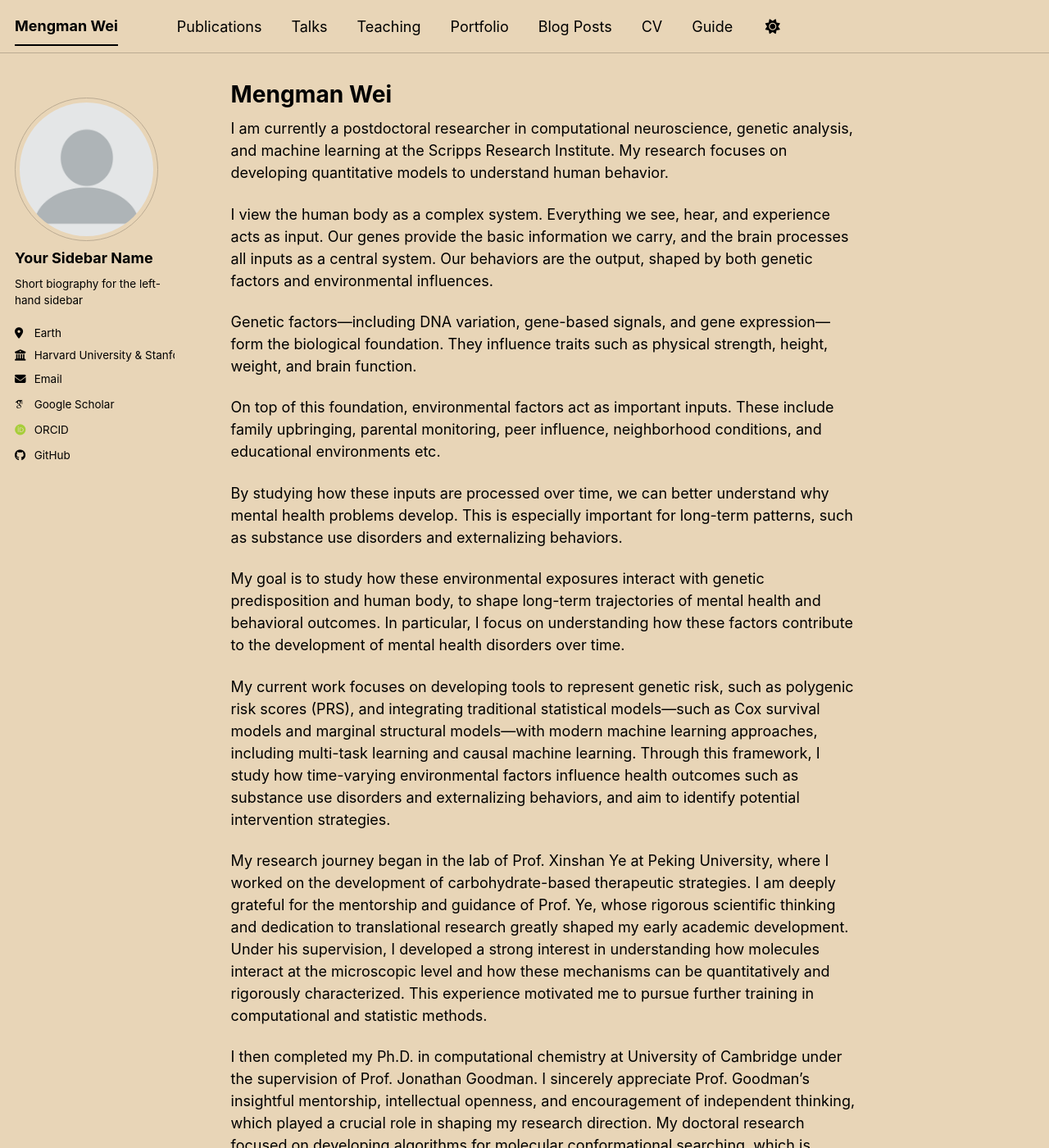
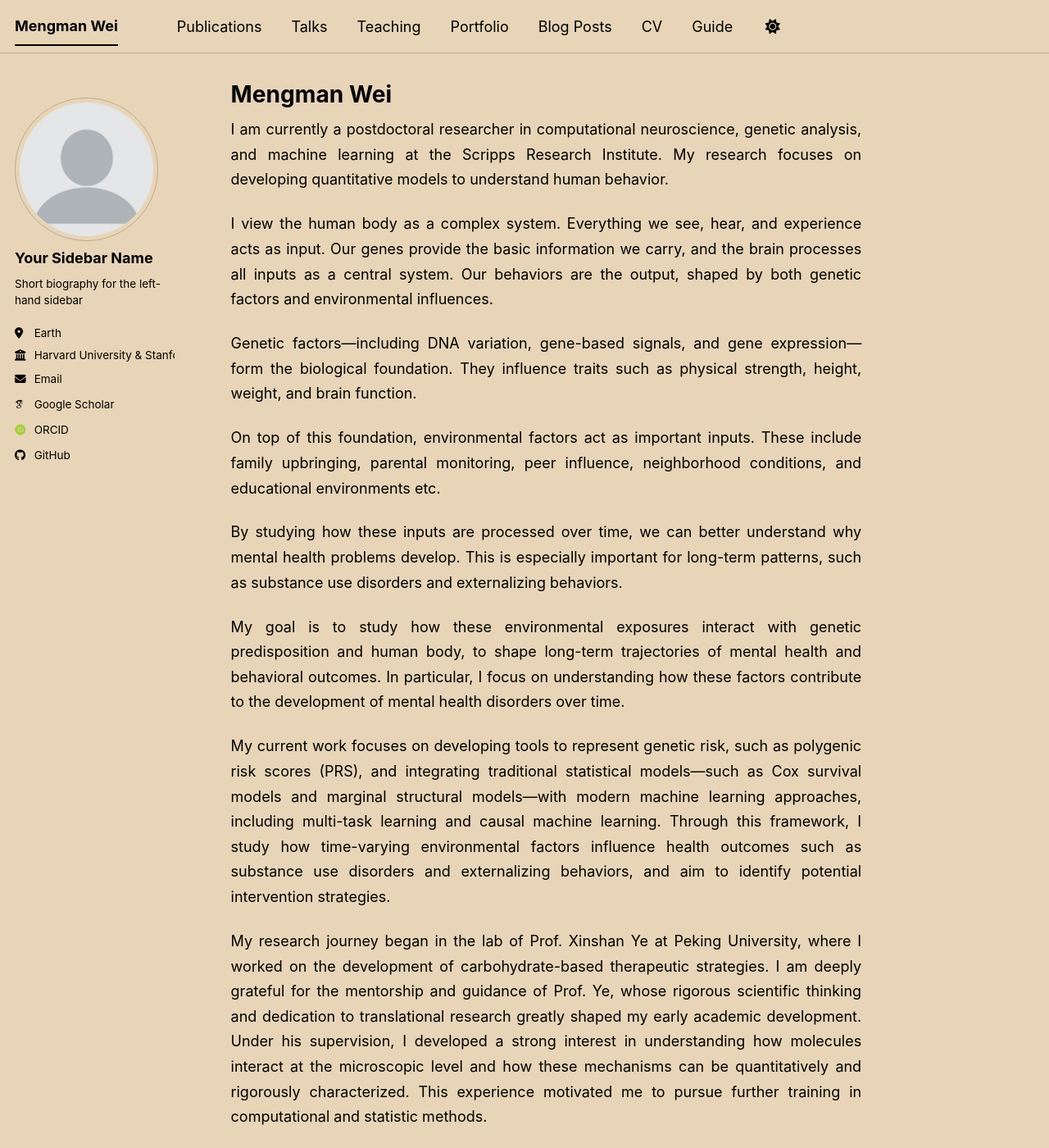
Before and after one commit to mw742/mw742.github.io, a Jekyll site: the page built from _pages/about.md, in a window 1280 px wide and 1400 px high. Shown: the whole window at 82% size. Built offline with Jekyll 4.4.1, drawn with Linux system fonts in a browser that asks for light colours; some web fonts are replaced; a script bundle is joined from its source files by our own code; library files that are not in the unit come from our copies.

Commit message:
Update main.scss

```diff
--- a/assets/css/main.scss
+++ b/assets/css/main.scss
@@ -41,3 +41,9 @@
     "vendor/font-awesome/solid",
     "vendor/font-awesome/brands"
 ;
+
+.page__content p {
+  text-align: justify;
+  text-justify: inter-word;
+  line-height: 1.7;
+}
```
